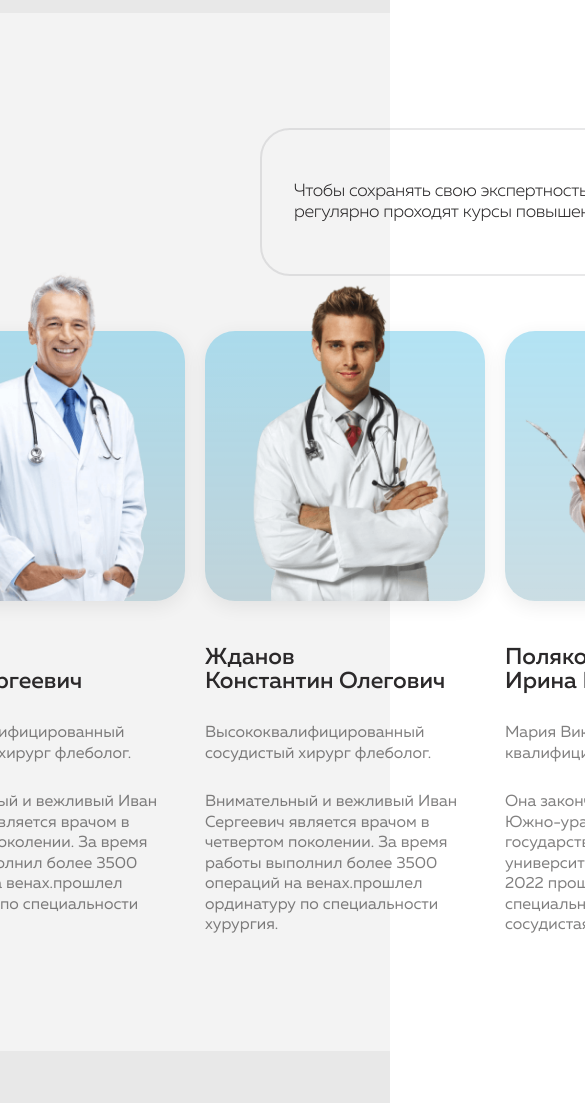
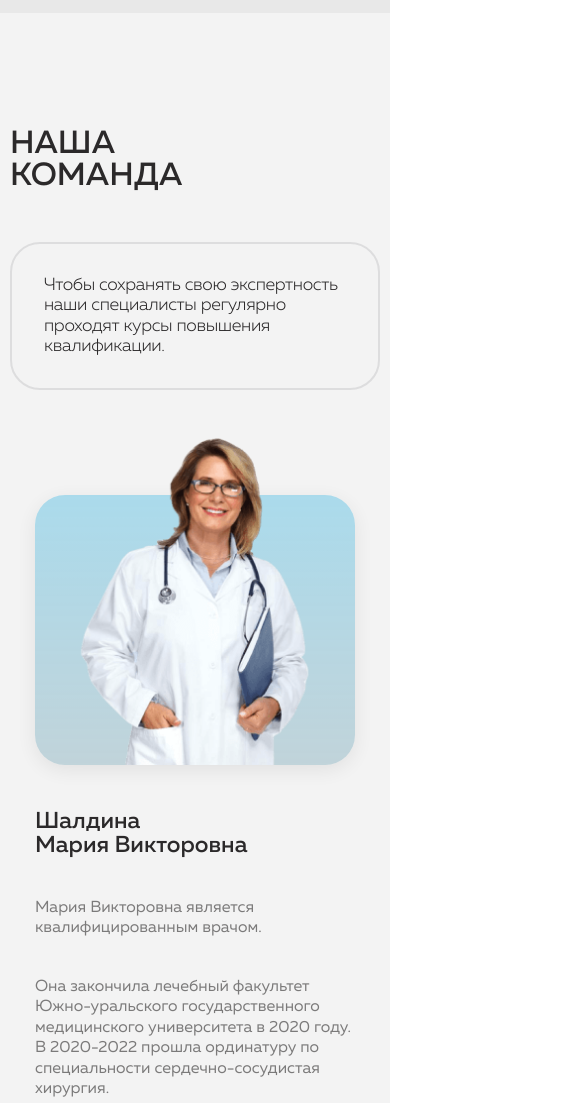
Before and after one commit to WadimSh/evrika, a website built with webpack: page src/index.html in a window 390 px wide. Shown: the part 8300-9403 px from the top of the page, 585 px wide, since content can reach past the window. Built offline with nearby package versions, Linux system fonts and the light colour scheme.

Commit message:
fix: закончена верстка сайта

```diff
--- a/src/blocks/main/contacts/contacts.css
+++ b/src/blocks/main/contacts/contacts.css
@@ -81,6 +81,7 @@
     display: flex;
     flex-direction: column;
     align-items: center;
+    margin: 115px 10px;
   }
 
   .contacts__list {
--- a/src/blocks/main/team/team.css
+++ b/src/blocks/main/team/team.css
@@ -115,3 +115,37 @@
   line-height: 128%;
   color: rgba(43, 41, 42, .6);
 }
+
+@media screen and (max-width: 1200px) {
+  .team__headline {
+    flex-direction: column;
+  }
+
+  .team__title {
+    margin: 0 0 50px 0;
+  }
+
+  .team__wrapper-note {
+    width: 100%;
+    max-width: 650px;
+    margin-bottom: 50px;
+  }
+
+  .team__list {
+    grid-template-columns: repeat(2, 280px);
+    gap: 80px;
+  }
+}
+
+@media screen and (max-width: 650px) {
+  .team__wrapper {
+    display: flex;
+    flex-direction: column;
+    align-items: center;
+    margin: 115px 10px;
+  }
+
+  .team__list {
+    grid-template-columns: repeat(1, minmax(280px, 320px));
+  }
+}
```
